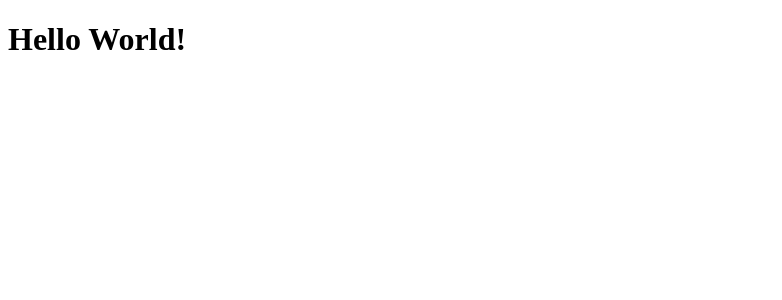
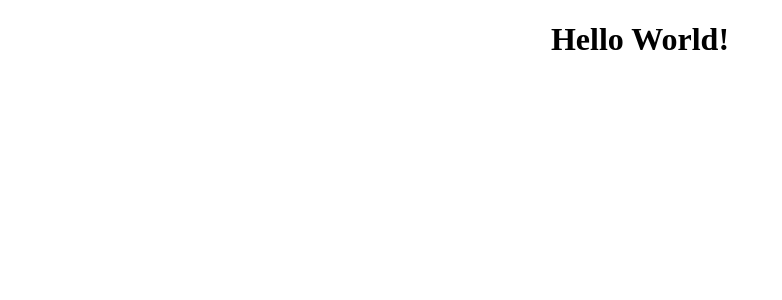
Before and after one commit to byrobots/WriteDown, a Vue app: page / in a window 1280 px wide. Shown: the top 300 px of the page, without its empty margins (0-782 px from the left). Built offline with nearby package versions, Linux system fonts and the light colour scheme; the HTML template or start-up script is replaced by a standard one.

Commit message:
Add barebones style.

```diff
--- a/package.json
+++ b/package.json
@@ -22,6 +22,9 @@
         "babel-loader": "^8.0.4",
         "babel-preset-env": "^1.7.0",
         "css-loader": "^1.0.0",
+        "node-sass": "^4.9.3",
+        "sass-loader": "^7.1.0",
+        "style-loader": "^0.23.0",
         "vue-loader": "^15.4.2",
         "vue-style-loader": "^4.1.2",
         "vue-template-compiler": "^2.5.17",
--- a/src/index.js
+++ b/src/index.js
@@ -1,5 +1,7 @@
 import Vue from 'vue';
 import App from './App.vue';
+
+import './style.scss';
 
 new Vue({
     el: '#app',
--- /dev/null
+++ b/src/style.scss
@@ -0,0 +1,3 @@
+h1 {
+    text-align: center;
+}
--- a/webpack.config.dev.js
+++ b/webpack.config.dev.js
@@ -11,6 +11,13 @@ module.exports = {
         }, {
             test: /\.js$/,
             use: 'babel-loader'
+        }, {
+            test: /\.s[c|a]ss$/,
+            use: [
+                "style-loader", // Creates style nodes from JS strings
+                "css-loader",   // Translates CSS into CommonJS
+                "sass-loader"   // Compiles Sass to CSS, using Node Sass by default
+            ]
         }]
     },
     output: {
```
Also changed, not shown: 1 other file (tests, documents, lock files or other folders).
